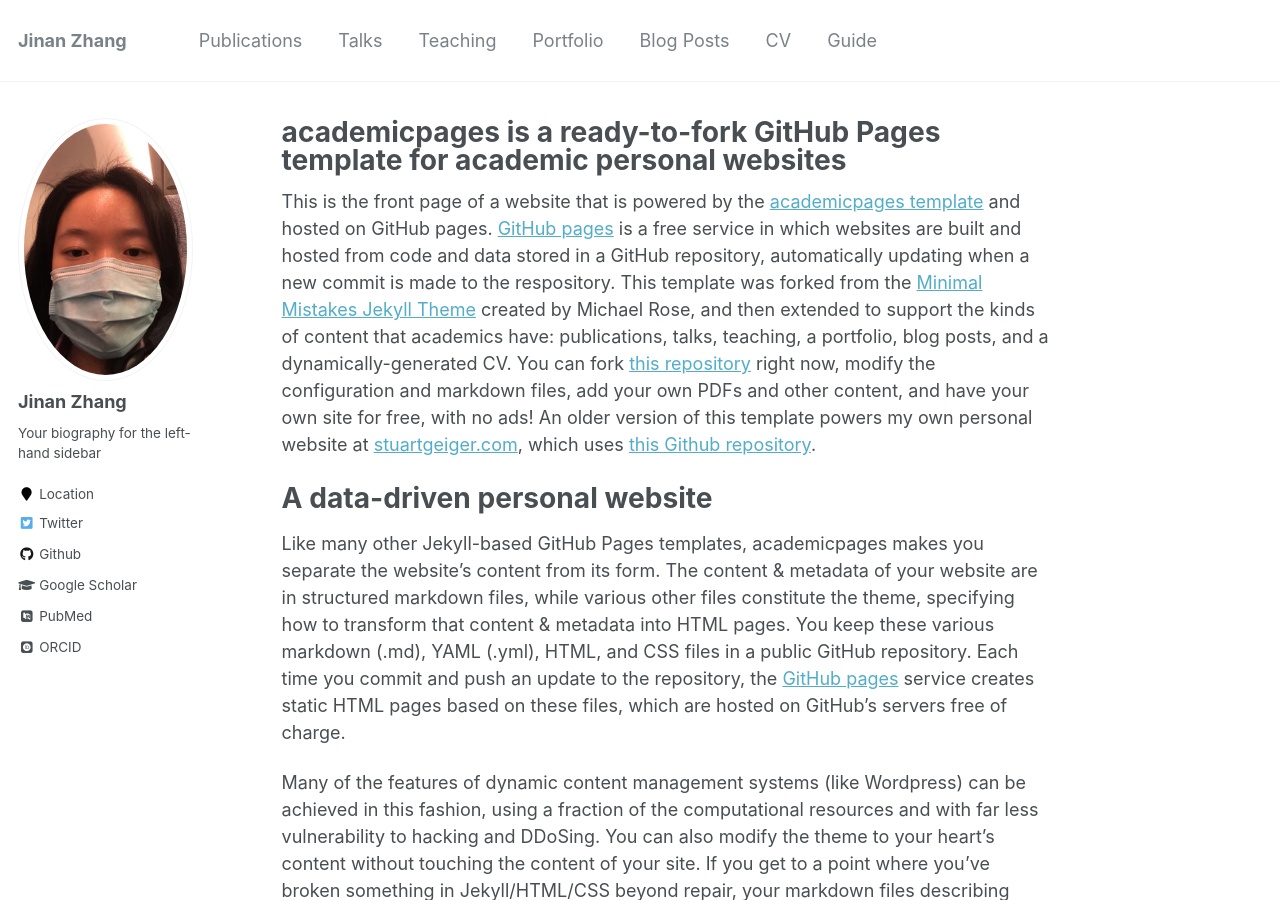
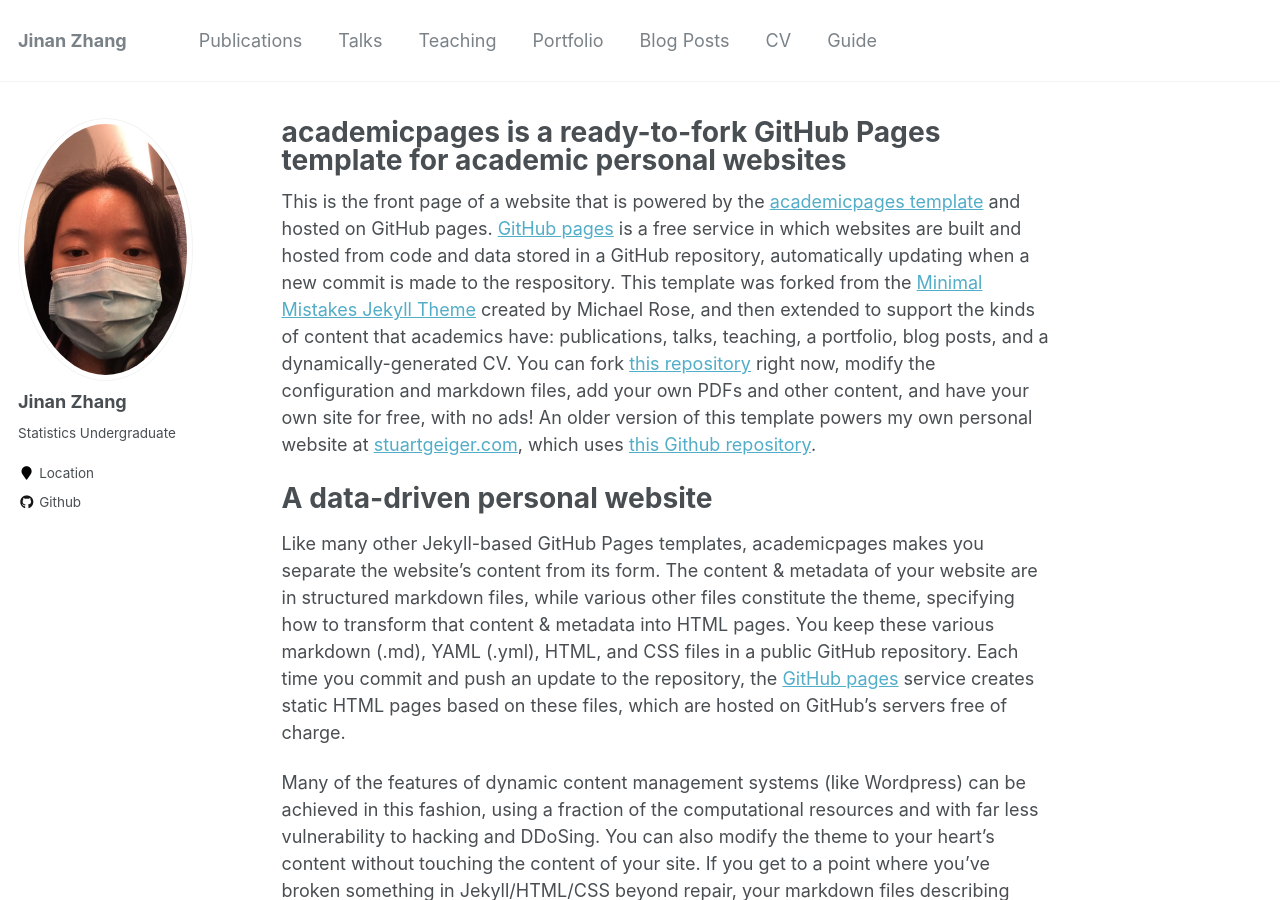
Before and after one commit to Inherit-South/Inherit-South.github.io, a Jekyll site: the page built from _pages/about.md, in a window 1280 px wide and 900 px high. Built offline with Jekyll 4.4.1, drawn with Linux system fonts in a browser that asks for light colours; some web fonts are replaced.

Commit message:
close social account

```diff
--- a/_config.yml
+++ b/_config.yml
@@ -82,11 +82,11 @@
 author:
   name             : "Jinan Zhang"
   avatar           : "foto_no_exif.jpg"
-  bio              : "Your biography for the left-hand sidebar"
+  bio              : "Statistics Undergraduate"
   location         : "Location"
   employer         :
-  pubmed           : "https://www.ncbi.nlm.nih.gov/pubmed/?term=john+snow"
-  googlescholar    : "http://yourfullgooglescholarurl.com"
+  pubmed           : # "https://www.ncbi.nlm.nih.gov/pubmed/?term=john+snow"
+  googlescholar    : # "http://yourfullgooglescholarurl.com"
   email            :
   researchgate     :  # example: "https://www.researchgate.net/profile/yourprofile"
   uri              :
@@ -96,20 +96,20 @@
   flickr           :
   facebook         :
   foursquare       :
-  github           : "academicpages"
+  github           : "Inherit-South"
   google_plus      :
   keybase          :
   instagram        :
   impactstory      : #"https://profiles.impactstory.org/u/xxxx-xxxx-xxxx-xxxx"
   lastfm           :
   linkedin         :
-  orcid            : "http://orcid.org/yourorcidurl"
+  orcid            : # "http://orcid.org/yourorcidurl"
   pinterest        :
   soundcloud       :
   stackoverflow    : # http://stackoverflow.com/users/123456/username
   steam            :
   tumblr           :
-  twitter          : "replacethistwitterhandle"
+  twitter          : # "replacethistwitterhandle"
   vine             :
   weibo            :
   xing             :
@@ -176,7 +176,7 @@
 # Collections
 collections:
   teaching:
-    output: true
+    output: false
     permalink: /:collection/:path/
   publications:
     output: true
```
